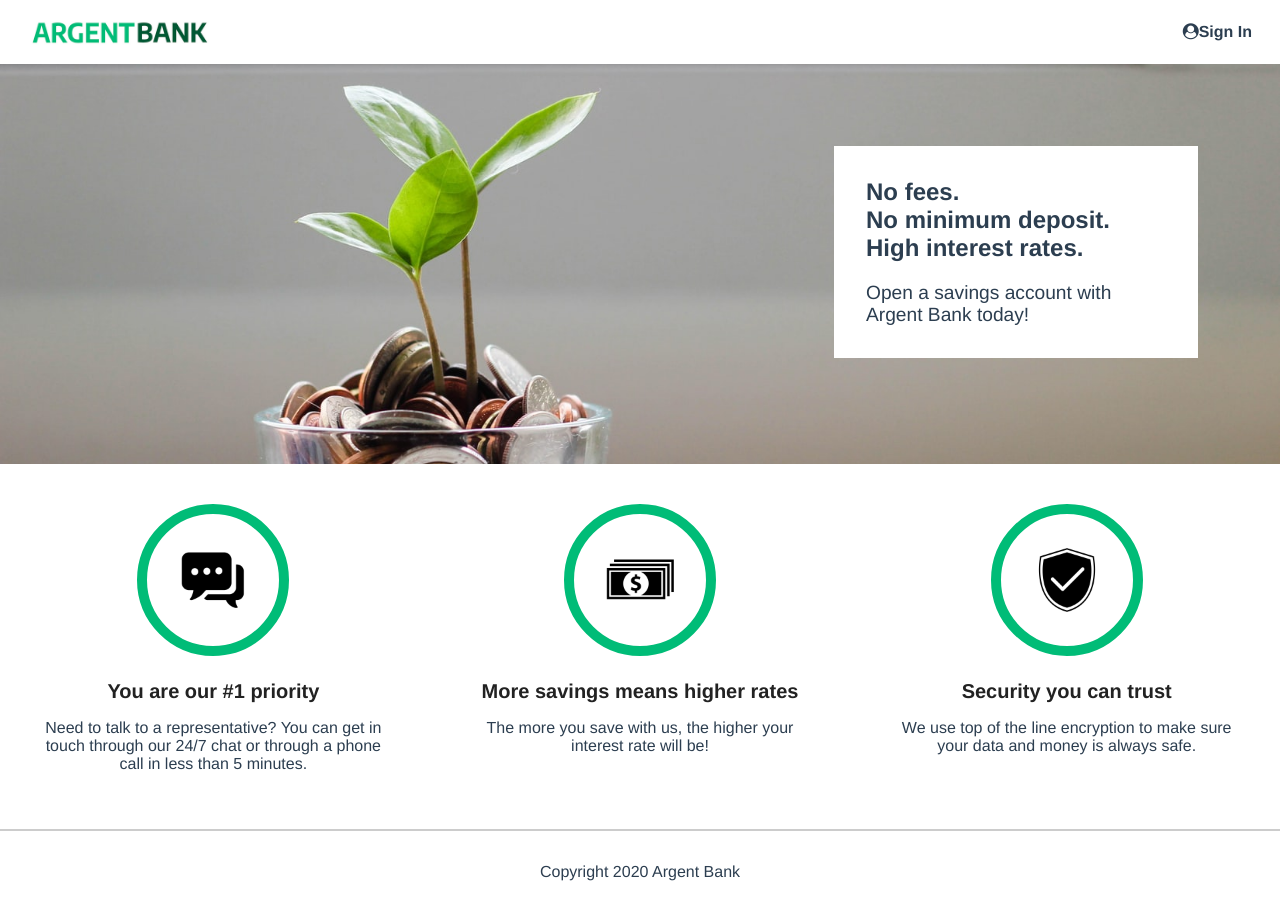
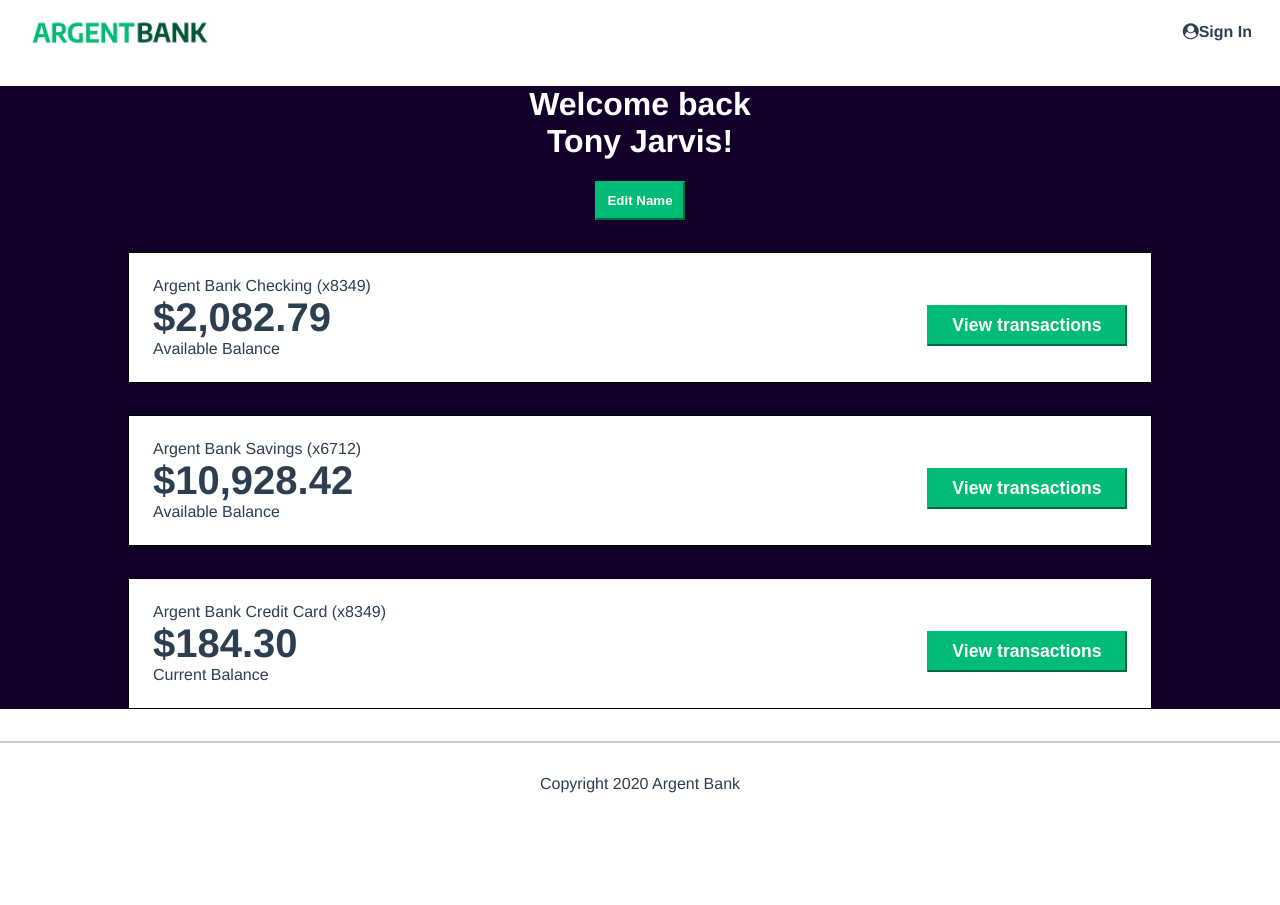
Before and after one commit to LucieCaillat/OCR_P13, a React (Create React App) app: page / in a window 1280 px wide. After the commit the page ends 817 px from the top, so only its background shows below. Built offline with nearby package versions, Linux system fonts and the light colour scheme.

Commit message:
add Userpage

```diff
--- a/src/App.js
+++ b/src/App.js
@@ -3,12 +3,13 @@ import Header from "./components/Header";
 import Footer from "./components/Footer";
 import HomePage from "./Pages/HomePage";
 import SignIn from "./Pages/SignIn";
+import UserPage from "./Pages/UserPage";
 
 export default function App() {
   return (
     <React.Fragment>
       <Header />
-      <HomePage />
+      <UserPage />
       <Footer />
     </React.Fragment>
   );
--- /dev/null
+++ b/src/Pages/UserPage.jsx
@@ -0,0 +1,45 @@
+export default function UserPage() {
+  return (
+    <main className="main bg-dark">
+      <div className="header">
+        <h1>
+          Welcome back
+          <br />
+          Tony Jarvis!
+        </h1>
+        <button className="edit-button">Edit Name</button>
+      </div>
+      <h2 className="sr-only">Accounts</h2>
+      <section className="account">
+        <div className="account-content-wrapper">
+          <h3 className="account-title">Argent Bank Checking (x8349)</h3>
+          <p className="account-amount">$2,082.79</p>
+          <p className="account-amount-description">Available Balance</p>
+        </div>
+        <div className="account-content-wrapper cta">
+          <button className="transaction-button">View transactions</button>
+        </div>
+      </section>
+      <section className="account">
+        <div className="account-content-wrapper">
+          <h3 className="account-title">Argent Bank Savings (x6712)</h3>
+          <p className="account-amount">$10,928.42</p>
+          <p className="account-amount-description">Available Balance</p>
+        </div>
+        <div className="account-content-wrapper cta">
+          <button className="transaction-button">View transactions</button>
+        </div>
+      </section>
+      <section className="account">
+        <div className="account-content-wrapper">
+          <h3 className="account-title">Argent Bank Credit Card (x8349)</h3>
+          <p className="account-amount">$184.30</p>
+          <p className="account-amount-description">Current Balance</p>
+        </div>
+        <div className="account-content-wrapper cta">
+          <button className="transaction-button">View transactions</button>
+        </div>
+      </section>
+    </main>
+  );
+}
```
